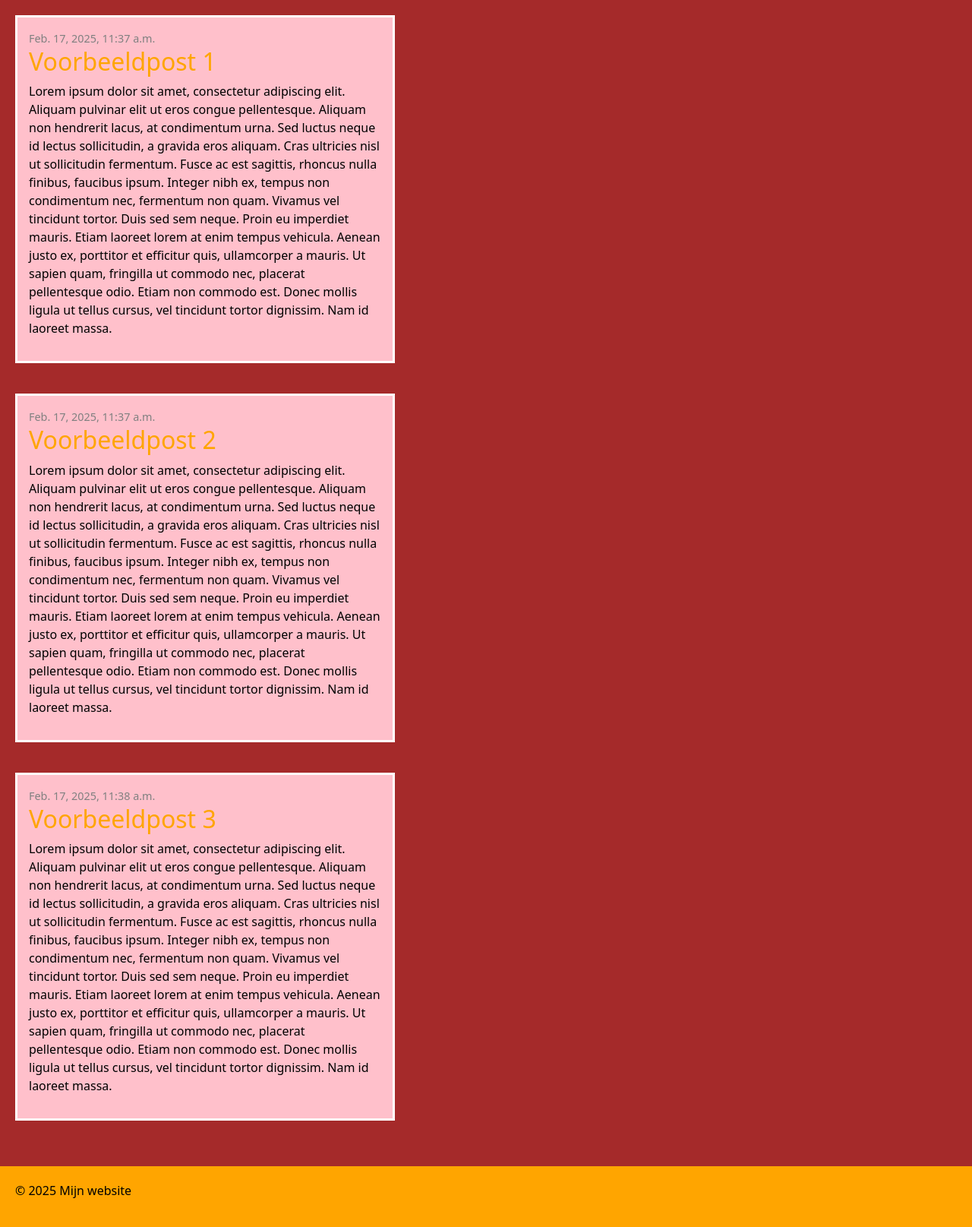
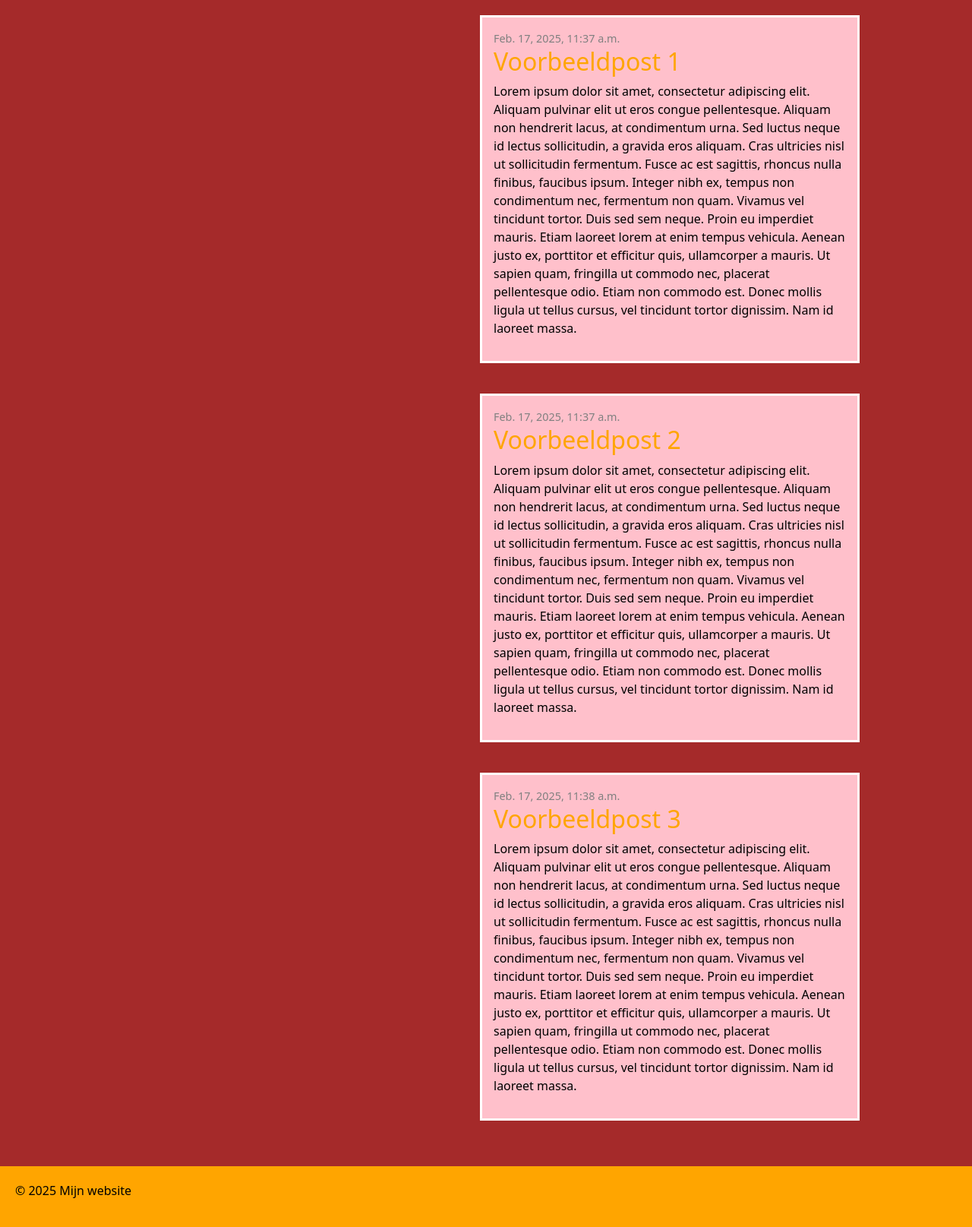
Before and after one commit to MickaelDL27/testDjango, a Django app: page / in a window 1280 px wide. Shown: the part 136-1751 px from the top of the page at 76% size. Run offline with Django 5.2, Linux system fonts and the light colour scheme; data comes from the database, SQL or seed files in the repository; some libraries are stand-ins or nearby versions.

Commit message:
HuiswerkL5

```diff
--- a/mysite/blog/static/css/stijl.css
+++ b/mysite/blog/static/css/stijl.css
@@ -19,7 +19,9 @@ footer
 
 div
 {
-    display: block;
+    display: flex;
+    flex-direction: column;
+    align-items: flex-end;
     padding: 20px;
     margin-right: 10%;
 }
```
